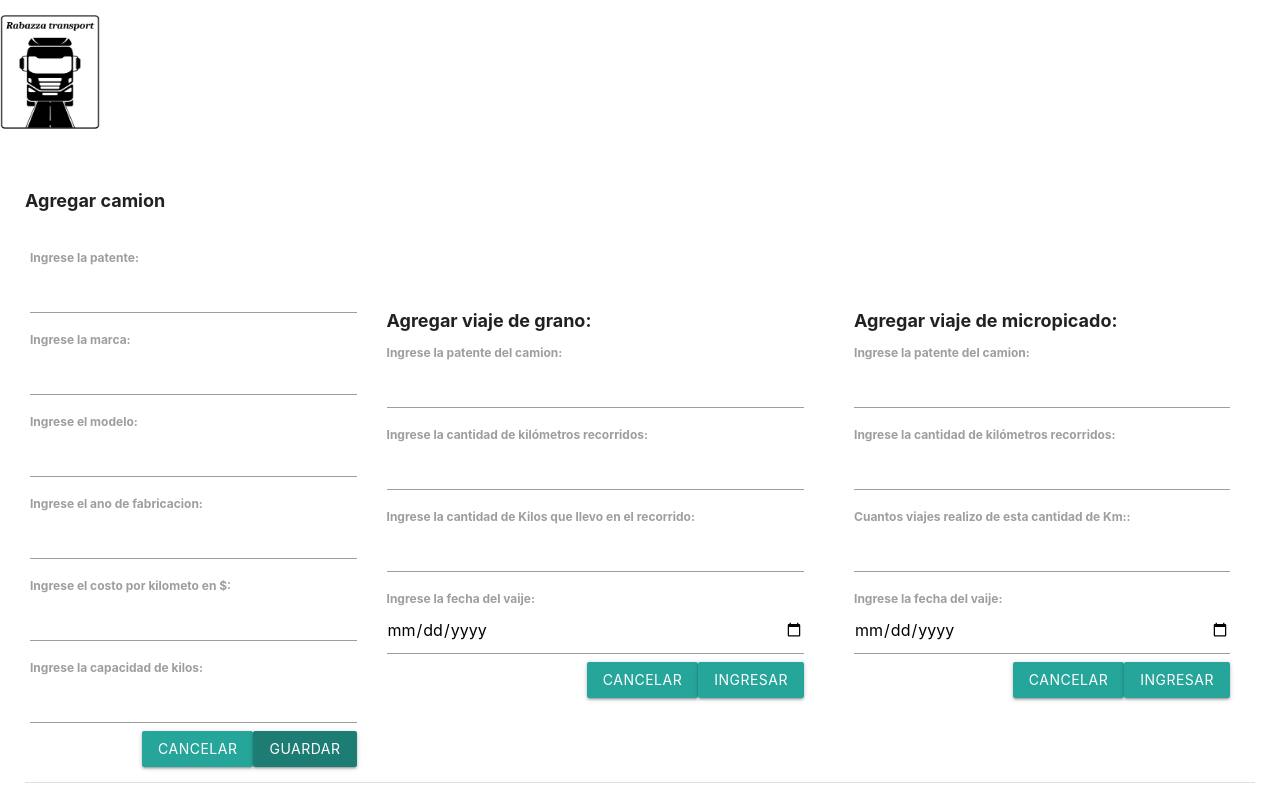
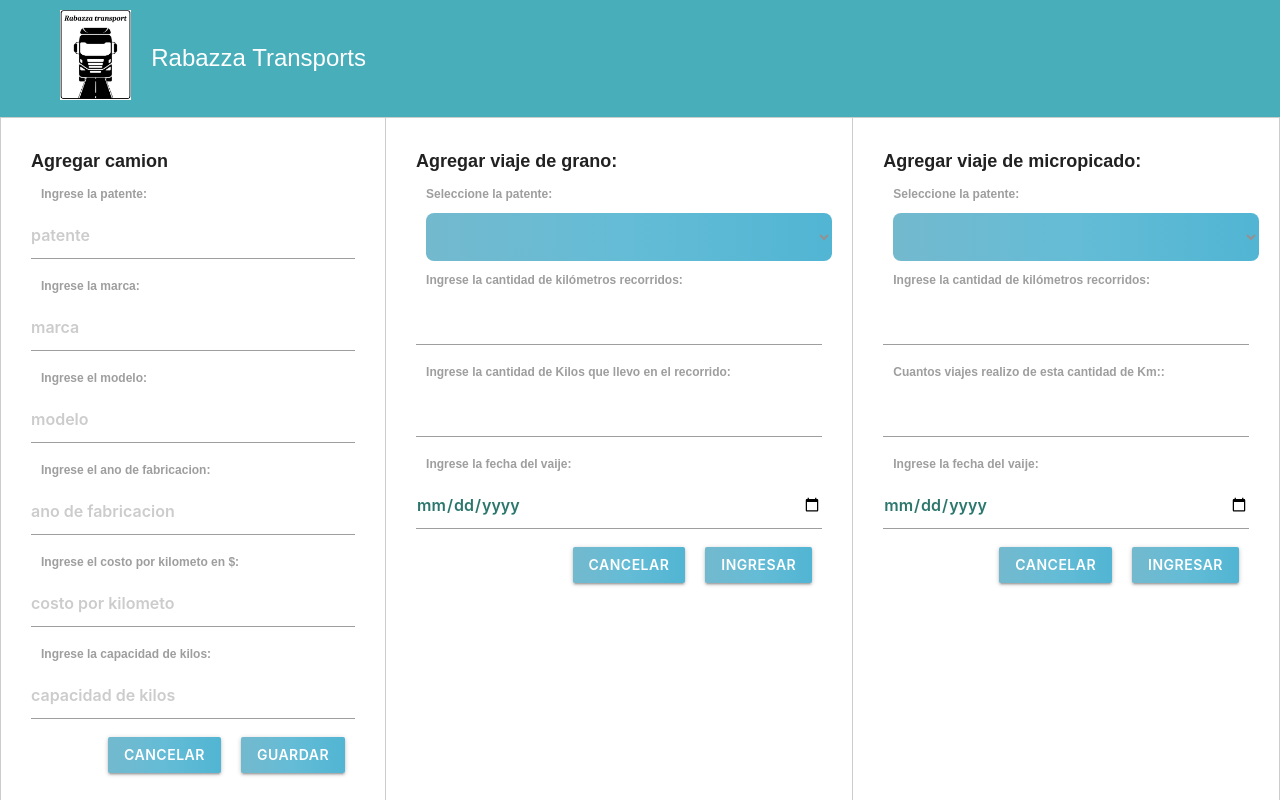
Before and after one commit to AleRabazza/OBLIGATORIO-PERSONAL-main, a plain HTML site: page index.html in a window 1280 px wide. Both pictures are taken after a click on the button "GUARDAR". Shown: the top 800 px of the page. Drawn offline with nearby package versions, Linux system fonts and the light colour scheme.

Commit message:
Ya funciona

```diff
--- a/index.html
+++ b/index.html
@@ -9,12 +9,15 @@
     <link rel="stylesheet" href="styles/index.css">
     <link href="https://getdatepicker.com/4/">
 </head>
-<header class="container-fluid mb-4">
-    <ul class="d-flex flex-row list-unstyled">
-      <li class="pt-3 pl-1 fs-3 flex-start">
+<header>
+  <div class="header-container">
+      <div class="logo">
           <img src="images/Rabazza transport1.png" alt="Rabazza transports">
-      </li>
-    </ul>
+      </div>
+      <div class="title">
+          <h1>Rabazza Transports</h1>
+      </div>
+  </div>
 </header>
 
 <main>
@@ -25,31 +28,30 @@
       <div class="margin-tb-lg">
           <legend id="leyendaFormulario">Agregar camion</legend>
           <input class="form-control" type="hidden" id="camion" name="idCamion" value="0" />
-          <table>
-            <th>
+
               <div>
                 <label for="patente">Ingrese la patente:</label>
-            <input class="form-control" type="text" id="patente" name="patente" />
+                <input id="patente" type="text" placeholder="patente" />
               </div>
           <div>
             <label for="marca">Ingrese la marca:</label>
-            <input class="form-control" type="text" id="marca" name="marca" />
+            <input class="form-control" type="text" id="marca" name="marca"  placeholder="marca" />
           </div>
           <div>
             <label for="modelo">Ingrese el modelo:</label>
-            <input class="form-control" type="text" id="modelo" name="modelo" />
+            <input class="form-control" type="text" id="modelo" name="modelo"  placeholder="modelo" />
           </div>
           <div>
             <label for="anoFabricacion">Ingrese el ano de fabricacion:</label>
-            <input class="form-control" type="number" id="anoFabricacion" name="anoFabricacion" />
+            <input class="form-control" type="number" id="anoFabricacion" name="anoFabricacion" placeholder="ano de fabricacion" />
           </div>
           <div>
             <label for="costoKM">Ingrese el costo por kilometo en $:</label>
-            <input class="form-control" type="number" id="costoKM" name="costoKM" />
+            <input class="form-control" type="number" id="costoKM" name="costoKM" placeholder="costo por kilometo" />
           </div>
           <div>
             <label for="capacidadk">Ingrese la capacidad de kilos:</label>
-            <input class="form-control" type="number" id="capacidadk" name="capacidadk" />
+            <input class="form-control" type="number" id="capacidadk" name="capacidadk" placeholder="capacidad de kilos" />
           </div>
           <div class="btn-group mt-3" role="group">
             <button id="botonCancelar1" class="btn btn-secondary">
@@ -69,8 +71,8 @@
          <legend id="leyendaFormulario">Agregar viaje de grano: </legend>
          <input class="form-control" type="hidden" id="viajesGrano" name="idViajeGrano" value="0" />
         <div>
-        <label for="patente2">Ingrese la patente del camion:</label>
-        <input class="form-control" type="text" id="patente2" name="patente2" />
+        <label for="patenteSelect">Seleccione la patente:</label>
+        <select id="patenteSelect"> </select>
        </div>
        <div>
          <label for="kilometroGrano">Ingrese la cantidad de kilómetros recorridos:</label>
@@ -101,8 +103,8 @@
         <legend id="leyendaFormulario">Agregar viaje de micropicado: </legend>
         <input class="form-control" type="hidden" id="ViajesMicropicado" name="ViajesMicropicado" value="0" />
         <div>
-        <label for="patente3">Ingrese la patente del camion:</label>
-        <input class="form-control" type="text" id="patente3" name="patente3" />
+          <label for="patenteSelect1">Seleccione la patente:</label>
+          <select id="patenteSelect1"> </select>
         </div>
       <div>
         <label for="kilometroMicropicado">Ingrese la cantidad de kilómetros recorridos:</label>
--- a/scripts/index.js
+++ b/scripts/index.js
@@ -38,7 +38,18 @@ function eliminarCamion(idCamion) {
 }
 
 function onClickBotonGuardar() {
-  let inputPatente = document.getElementById("patente");
+
+  let inputPatente = document.getElementById('patente');
+  let selectPatente = document.getElementById("patenteSelect");
+  let selectPatente1 = document.getElementById("patenteSelect1");
+
+  let nuevoElemento = document.createElement('option');
+  nuevoElemento.value = inputPatente.value;
+  nuevoElemento.innerHTML = inputPatente.value;
+
+  selectPatente.appendChild(nuevoElemento);
+  selectPatente1.appendChild(nuevoElemento.cloneNode(true));
+
   let inputMarca = document.getElementById("marca");
   let inputModelo = document.getElementById("modelo");
   let inputAnoFabricacion = document.getElementById("anoFabricacion");
@@ -52,14 +63,14 @@ function onClickBotonGuardar() {
   let costoKM = parseFloat(inputCostoKM.value);
   let capacidadKG = parseInt(inputCapacidadKG.value);
 
-  if (patente === "" || marca === "" || modelo === "" || isNaN(anoFabricacion) || isNaN(costoKM) || isNaN(capacidadKG)) {
+  if (patente === ""|| marca === "" || modelo === "" || isNaN(anoFabricacion) || isNaN(costoKM) || isNaN(capacidadKG)) {
     alert("Por favor, ingrese todos los campos.");
     return;
+
   }
+  agregarCamion({patente, marca, modelo, anoFabricacion, costoKM, capacidadKG });
 
-  agregarCamion({ patente, marca, modelo, anoFabricacion, costoKM, capacidadKG });
-
-  inputPatente.value = "";
+  document.getElementById("patente").value = "";
   inputMarca.value = "";
   inputModelo.value = "";
   inputAnoFabricacion.value = "";
@@ -189,24 +200,24 @@ function ultimoIdViajesGrano() {
 }
 
 function onClickBotonIngresar() {
-  const inputpatente2 = document.getElementById("patente2");
+   selectPatente = document.getElementById("patenteSelect");
   const inputkilometroGrano = document.getElementById("kilometroGrano");
   const inputkilosGrano = document.getElementById("kilosGrano");
   const inputfecha = document.getElementById("fecha");
 
-  const patente2 = inputpatente2.value;
+  let patente = selectPatente.value;
   const kilometroGrano = inputkilometroGrano.value;
   const kilosGrano = inputkilosGrano.value;
   const fecha = inputfecha.value;
 
-   if (patente2 === "" || kilometroGrano === "" || kilosGrano === "" || fecha === "" ) {
+   if (patente === "" || kilometroGrano === "" || kilosGrano === "" || fecha === "" ) {
     alert("Por favor, ingrese todos los campos.");
     return;
   }
   let precioGrano = calculoPrecioGrano(kilometroGrano, kilosGrano);
-  agregarViajeGrano({patente2, kilometroGrano, kilosGrano, fecha, precio: precioGrano});
+  agregarViajeGrano({patente, kilometroGrano, kilosGrano, fecha, precio: precioGrano});
 
-  inputpatente2.value = "";
+  document.getElementById("patenteSelect").value = "";
   inputkilometroGrano.value = "";
   inputkilosGrano.value = "";
   inputfecha.value = "";
@@ -219,9 +230,9 @@ function renderizarViajeGrano(viajesGrano) {
   const fila = document.createElement("tr");
   fila.dataset.idViajesGrano = viajesGrano.id;
 
-  const celdapatente2 = document.createElement("td");
-  celdapatente2.innerText = viajesGrano.patente2;
-  fila.appendChild(celdapatente2);
+  const celdaPatente = document.createElement("td");
+  celdaPatente.innerText = viajesGrano.patente;
+  fila.appendChild(celdaPatente);
 
   const celdakilometroGrano = document.createElement("td");
   celdakilometroGrano.innerText = viajesGrano.kilometroGrano;
@@ -255,7 +266,7 @@ function renderizarViajesGrano() {
 function documentOnLoad2() {
   console.log("El DOM ha sido cargado");
     document.getElementById("botonCancelar2").addEventListener("click", () => {
-    document.getElementById("patente2").value = "";
+    document.getElementById("patenteSelect").value = "";
     document.getElementById("kilometroGrano").value = "";
     document.getElementById("kilosGrano").value = "";
     document.getElementById("fecha").value = "";
@@ -304,25 +315,25 @@ function ultimoIdViajesMicropicado() {
 }
 
 function onClickBotonIngresar2() {
-  const inputpatente3 = document.getElementById("patente3");
+  let selectPatente1 = document.getElementById("patenteSelect1");
   const inputkilometroMicropicado = document.getElementById("kilometroMicropicado");
   const inputcantViajesMicropicado = document.getElementById("cantViajesMicropicado");
   const inputfecha2 = document.getElementById("fecha2");
 
-  const patente3 = inputpatente3.value;
+  let patente = selectPatente1.value;
   const kilometroMicropicado = inputkilometroMicropicado.value;
   const cantViajesMicropicado = inputcantViajesMicropicado.value;
   const fecha2 = inputfecha2.value;
 
-   if (patente3 === "" || kilometroMicropicado === "" || cantViajesMicropicado === "" || fecha2 === "") {
+   if (patente === "" || kilometroMicropicado === "" || cantViajesMicropicado === "" || fecha2 === "") {
     alert("Por favor, ingrese todos los campos.");
     return;
   }
   let precioMicropicado = calculoPrecioMicropicado(kilometroMicropicado, cantViajesMicropicado);
 
-  agregarViajesMicropicado({patente3, kilometroMicropicado, cantViajesMicropicado, fecha2, precio:precioMicropicado});
+  agregarViajesMicropicado({patente, kilometroMicropicado, cantViajesMicropicado, fecha2, precio:precioMicropicado});
 
-  inputpatente3.value = "";
+  document.getElementById("patenteSelect1").value = "";
   inputkilometroMicropicado.value = "";
   inputcantViajesMicropicado.value = "";
   inputfecha2.value = "";
@@ -335,9 +346,9 @@ function renderizarViajeMicropicado(viajesMicropicado) {
   const fila = document.createElement("tr");
   fila.dataset.idViajesMicropicado = viajesMicropicado.id;
 
-  const celdapatente3 = document.createElement("td");
-  celdapatente3.innerText = viajesMicropicado.patente3;
-  fila.appendChild(celdapatente3);
+  const celdaselectpatentes = document.createElement("td");
+  celdaselectpatentes.innerText = viajesMicropicado.patente;
+  fila.appendChild(celdaselectpatentes);
 
   const celdakilometroMicropicado = document.createElement("td");
   celdakilometroMicropicado.innerText = viajesMicropicado.kilometroMicropicado;
@@ -371,7 +382,7 @@ function renderizarViajesMicropicado() {
 function documentOnLoad3 () {
   console.log("El DOM ha sido cargado");
     document.getElementById("botonCancelar3").addEventListener("click", () => {
-    document.getElementById("patente3").value = "";
+    document.getElementById("patenteSelect1").value = "";
     document.getElementById("kilometroMicropicado").value = "";
     document.getElementById("cantViajesMicropicado").value = "";
     document.getElementById("fecha2").value = "";
@@ -472,67 +483,3 @@ function calculoPrecioMicropicado(cantidadDeKm, cantidadViajes) {
 
   return totalPrecioViajes;
 }
-// function calculoPrecioGrano(){
-//   let kilometrosRecorridos = getElementById(kilometroGrano);
-//   let cantidadDeK = getElementById(kilosGrano);
-//   let preciokilometro = 0;
-
-//     if(kilometrosRecorridos >= 1 && kilometrosRecorridos <= 5){
-//         preciokilometro = 6.00;
-//     } else if (kilometrosRecorridos >= 6 && kilometrosRecorridos <= 10){
-//         preciokilometro = 7.50;
-//     } else if (kilometrosRecorridos >= 11 && kilometrosRecorridos <= 15){
-//         preciokilometro = 8.20;
-//     } else if (kilometrosRecorridos >= 16 && kilometrosRecorridos <= 20){
-//         preciokilometro = 9.00;
-//     } else if (kilometrosRecorridos >= 21 && kilometrosRecorridos <= 25){
-//         preciokilometro = 9.50;
-//     } else if (kilometrosRecorridos >= 26 && kilometrosRecorridos <= 30){
-//         preciokilometro = 10.00;
-//     } else if (kilometrosRecorridos >= 31 && kilometrosRecorridos <= 35){
-//         preciokilometro = 10.60;
-//     } else if (kilometrosRecorridos >= 36 && kilometrosRecorridos <= 40){
-//         preciokilometro = 11.00;
-//     } else if (kilometrosRecorridos >= 41 && kilometrosRecorridos <= 45){
-//         preciokilometro = 11.50;
-//     } else if (kilometrosRecorridos >= 46 && kilometrosRecorridos <= 50){
-//         preciokilometro = 11.80;
-//     } else if (kilometrosRecorridos >= 51 && kilometrosRecorridos <= 60){
-//         preciokilometro = 12.80;
-//     } else if (kilometrosRecorridos >= 61 && kilometrosRecorridos <= 70){
-//         preciokilometro = 13.80;
-//     } else if (kilometrosRecorridos >= 71 && kilometrosRecorridos <= 80){
-//         preciokilometro = 14.45;
-//     } else if (kilometrosRecorridos >= 81 && kilometrosRecorridos <= 90){
-//         preciokilometro = 15.65;
-//     } else if (kilometrosRecorridos >= 91 && kilometrosRecorridos <= 100){
-//         preciokilometro = 16.65;
-//     } else if (kilometrosRecorridos >= 101 && kilometrosRecorridos <= 110){
-//         preciokilometro = 17.80;
-//     } else if (kilometrosRecorridos >= 111 && kilometrosRecorridos <= 120){
-//         preciokilometro = 18.75;
-//     } else if (kilometrosRecorridos >= 121 && kilometrosRecorridos <= 130){
-//         preciokilometro = 20.00;
-//     } else if (kilometrosRecorridos >= 131 && kilometrosRecorridos <= 140){
-//         preciokilometro = 20.75;
-//     } else if (kilometrosRecorridos >= 141 && kilometrosRecorridos <= 150){
-//         preciokilometro = 22.00;
-//     } else if (kilometrosRecorridos >= 151 && kilometrosRecorridos <= 160){
-//         preciokilometro = 22.85;
-//     } else if (kilometrosRecorridos >= 161 && kilometrosRecorridos <= 170){
-//         preciokilometro = 24.15;
-//     } else if (kilometrosRecorridos >= 171 && kilometrosRecorridos <= 180){
-//         preciokilometro = 25.00;
-//     } else if (kilometrosRecorridos >= 181 && kilometrosRecorridos <= 190){
-//         preciokilometro = 26.00;
-//     } else if (kilometrosRecorridos >= 191 && kilometrosRecorridos <= 200){
-//         preciokilometro = 27.00;
-//     }
-//     let cantidadDeTT = cantidadDeK * 0.001
-//     let precioTOTALdeTT = preciokilometro * cantidadDeTT;
-//     alert(`El valor de 1 TT en ${kilometrosRecorridos}Km es: $${preciokilometro.toFixed(2)}`);
-//     alert(`El precio total por ${cantidadDeTT}TT es: $${precioTOTALdeTT.toFixed(2)}`);
-//     alert("--------------------------------------------------------------------------------");
-
-//     return precioTOTALdeTT;
-// }
--- a/styles/index.css
+++ b/styles/index.css
@@ -1,15 +1,14 @@
 img {
   height: 115px;
   width: 100px;
-
 }
 
-h2{
-  font-family:serif;
- font-size: 20px;
+h2 {
+  font-family: serif;
+  font-size: 20px;
 }
 
-.container{
+.container {
   max-width: 900px;
 }
 
@@ -47,3 +46,118 @@ label {
 .table {
   width: 100%;
 }
+
+table {
+  width: 100%;
+  border-collapse: collapse;
+}
+
+table th, table td {
+  vertical-align: top;
+  padding: 10px;
+  border: 1px solid #ccc;
+}
+
+form {
+  display: flex;
+  flex-direction: column;
+}
+
+form div {
+  margin-bottom: 10px;
+}
+
+form div:last-child {
+  margin-bottom: 0;
+}
+
+button, input, select {
+  z-index: 2;
+  margin: 5px 0;
+  display: inline-block;
+  outline: none;
+  cursor: pointer;
+  font-size: 16px;
+  line-height: 20px;
+  font-weight: 600;
+  border-radius: 8px;
+  padding: 14px 24px;
+  border: none;
+  transition: box-shadow 0.2s ease 0s, transform 0.1s ease 0s;
+  background: linear-gradient(to right, rgb(115, 185, 206) 0%, rgb(100, 188, 214) 50%, rgb(81, 181, 211) 100%);
+  color: #969090;
+}
+
+input {
+  border: 2px solid rgb(3, 67, 92);
+  background: transparent;
+  cursor: text;
+  color: #2c776d;
+}
+
+select {
+  position: relative;
+  height: 48px; /* Aumenta la altura del select box */
+  width: 100%; /* Aumenta el ancho del select box */
+}
+
+
+input::placeholder {
+  color: #CCC;
+}
+
+div {
+  z-index: 3;
+}
+
+label, select, button {
+  display: block;
+  margin: 10px;
+}
+
+
+th {
+  vertical-align: top;
+}
+
+
+header {
+  background-color: #47aeba;
+  color: white;
+  padding: 10px 0;
+}
+
+.header-container {
+  display: flex;
+  justify-content: space-between;
+  align-items: center;
+  max-width: 1200px;
+  margin: 0 auto;
+  padding: 0 20px;
+}
+
+body {
+  margin: 0;
+  font-family: Arial, sans-serif;
+}
+
+
+.header-container {
+  display: flex;
+  align-items: left;
+  justify-content: left;
+  gap: 20px; /* Añade espacio entre la imagen y el título */
+  max-width: 1200px;
+  margin: 0 auto;
+  padding: 0 20px;
+}
+
+.logo img {
+  height: 90px;
+  width: auto;
+}
+
+.title h1 {
+  margin: 0;
+  font-size: 24px;
+}
```
Lines whose indentation alone changed are shown as unchanged.
